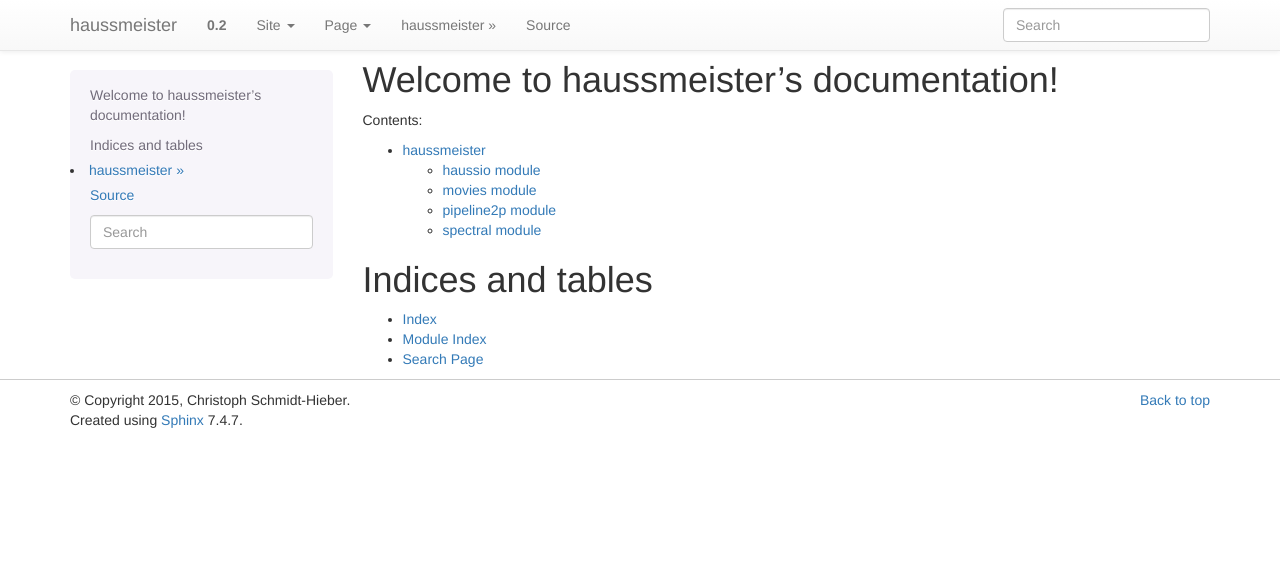
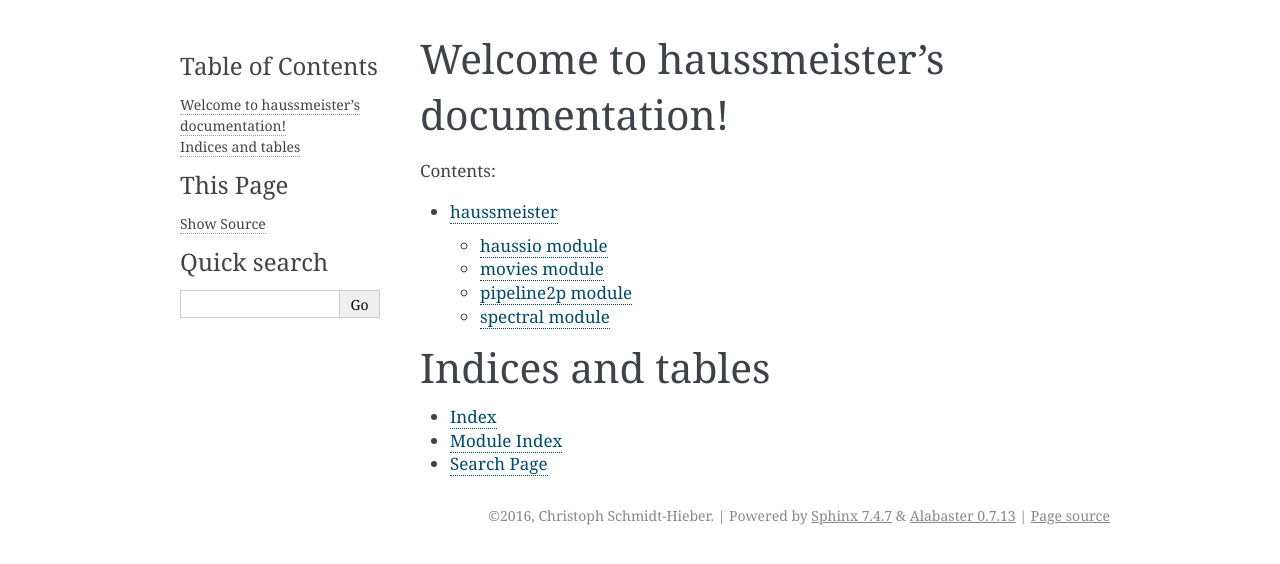
Before and after one commit to neurodroid/haussmeister, a Sphinx documentation site: the page built from doc/index.rst, in a window 1280 px wide. Shown: the top 564 px of the page. Built offline with Sphinx 7.4.7, drawn with Linux system fonts in a browser that asks for light colours.

Commit message:
Update documentation

```diff
--- a/doc/conf.py
+++ b/doc/conf.py
@@ -14,7 +14,6 @@
 
 import sys
 import os
-import sphinx_bootstrap_theme
 
 # If extensions (or modules to document with autodoc) are in another directory,
 # add these directories to sys.path here. If the directory is relative to the
@@ -31,10 +30,12 @@
 # ones.
 extensions = [
     'sphinx.ext.autodoc',
-    'sphinx.ext.mathjax',
+    'sphinx.ext.todo',
     'sphinx.ext.ifconfig',
     'sphinx.ext.viewcode',
+    'sphinx.ext.githubpages',
     'sphinx.ext.napoleon',
+    'sphinx.ext.mathjax',
 ]
 
 # Add any paths that contain templates here, relative to this directory.
@@ -51,7 +52,7 @@
 
 # General information about the project.
 project = u'haussmeister'
-copyright = u'2015, Christoph Schmidt-Hieber'
+copyright = u'2016, Christoph Schmidt-Hieber'
 
 # The version info for the project you're documenting, acts as replacement for
 # |version| and |release|, also used in various other places throughout the
@@ -105,7 +106,7 @@
 
 # The theme to use for HTML and HTML Help pages.  See the documentation for
 # a list of builtin themes.
-html_theme = 'bootstrap'
+html_theme = 'alabaster'
 
 # Theme options are theme-specific and customize the look and feel of a theme
 # further.  For a list of options available for each theme, see the
@@ -113,8 +114,8 @@
 #html_theme_options = {}
 
 # Add any paths that contain custom themes here, relative to this directory.
-#html_theme_path = []
-html_theme_path = sphinx_bootstrap_theme.get_html_theme_path()
+# html_theme_path = []
+# html_theme_path = sphinx_bootstrap_theme.get_html_theme_path()
 
 # The name for this set of Sphinx documents.  If None, it defaults to
 # "<project> v<release> documentation".
```
